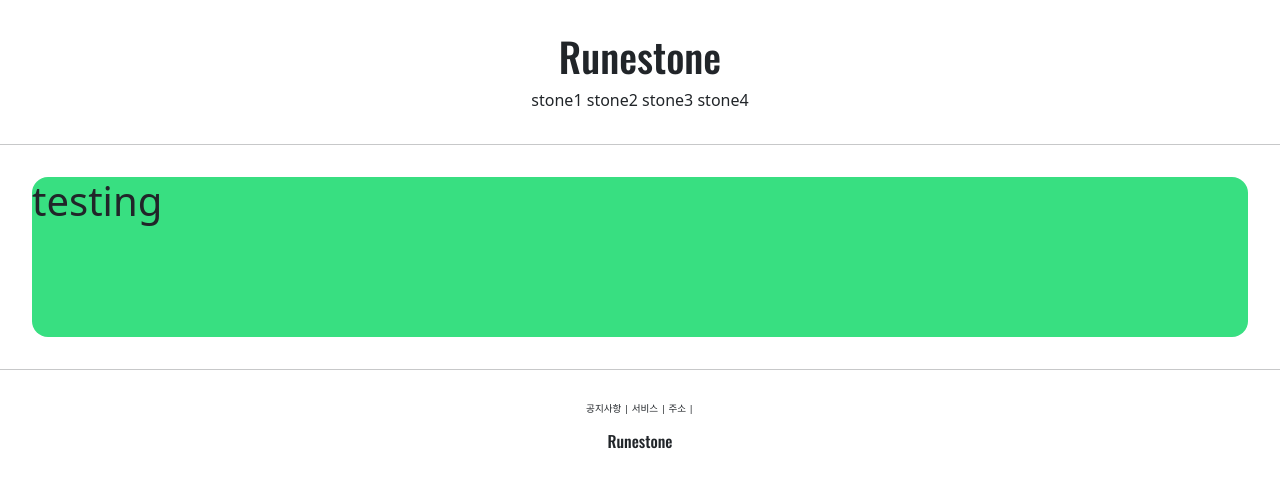
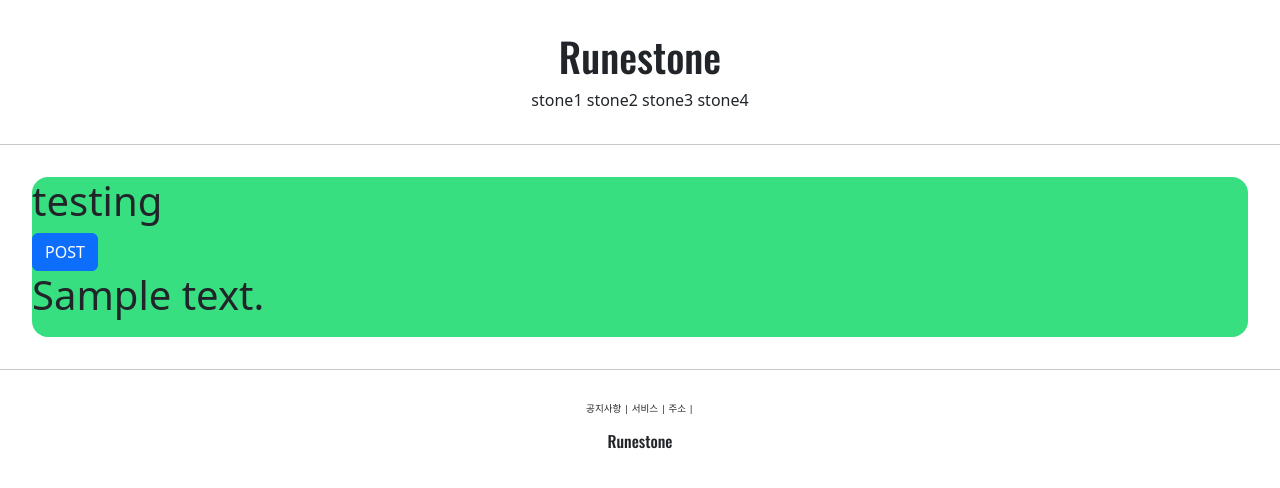
Before and after one commit to foxrainswap/Django_pinterest, a Django app: template accountapp/templates/accountapp/hello_world.html in a window 1280 px wide. Shown: the top 488 px of the page. Run offline with Django 3.2, Linux system fonts and the light colour scheme; the template is opened without the code that fills it: most values are stand-ins (such as "Sample title", 1, 10 or a date in 2020); some web fonts are replaced.

Commit message:
GET, POST

```diff
--- a/accountapp/templates/accountapp/hello_world.html
+++ b/accountapp/templates/accountapp/hello_world.html
@@ -7,11 +7,15 @@
 </style>
 <div style="height: 10rem; background-color: #38df81; border-radius: 1rem; margin: 2rem; ">
     <h1> testing</h1>
-    <div></div>
-    <div></div>
-    <div></div>
-    <div></div>
 
+    <form action="/account/hello_world/" method="post">
+        {% csrf_token %}
+        <input type="submit" class="btn btn-primary" value="POST">
+    </form>
+
+    <h1>
+        {{ text }}
+    </h1>
 
 
 
--- a/accountapp/views.py
+++ b/accountapp/views.py
@@ -4,4 +4,8 @@ from django.shortcuts import render
 # Create your views here.
 
 def hello_world(request):
-    return render(request,"accountapp/hello_world.html")
+
+    if request.method == "POST":
+        return render(request,"accountapp/hello_world.html", context={'text':'POST METHOD'})
+    else:
+        return render(request,"accountapp/hello_world.html", context={'text':'GET METHOD'})
```
